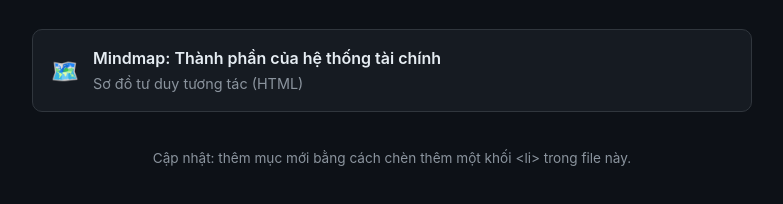
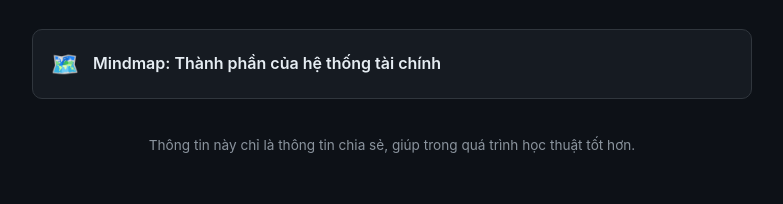
Before and after one commit to manhnc1/hethongtaichinh, a plain HTML site: page index.html in a window 1280 px wide. Shown: the part 124-328 px from the top of the page, without its empty margins (248-1031 px from the left). Drawn offline with Linux system fonts and the light colour scheme.

Commit message:
update footnote description

```diff
--- a/index.html
+++ b/index.html
@@ -35,13 +35,12 @@
           <span class="ico">🗺️</span>
           <span>
             <div class="name">Mindmap: Thành phần của hệ thống tài chính</div>
-            <div class="desc">Sơ đồ tư duy tương tác (HTML)</div>
           </span>
         </a>
       </li>
     </ul>
     <footer>
-      Cập nhật: thêm mục mới bằng cách chèn thêm một khối &lt;li&gt; trong file này.
+      Thông tin này chỉ là thông tin chia sẻ, giúp trong quá trình học thuật tốt hơn.
     </footer>
   </div>
 </body>
```
